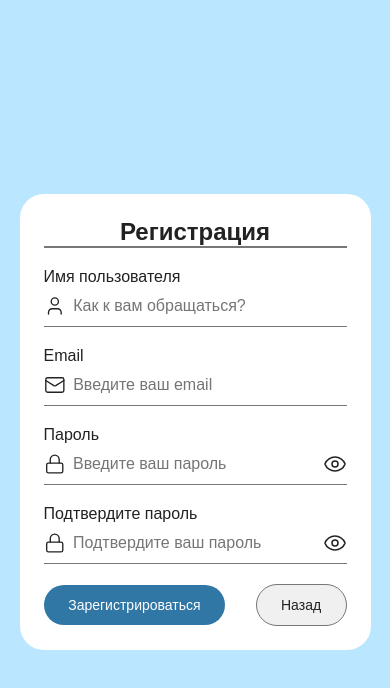
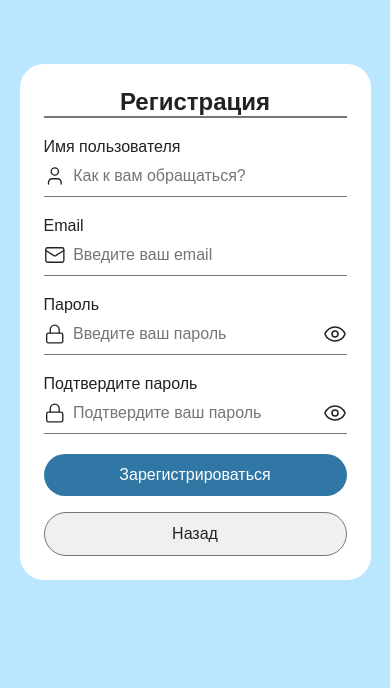
Before and after one commit to 4ex0ff/online-survey-service, a React app in the folder frontend/: page /register in a window 390 px wide. Shown: the top 688 px of the page. Built offline with nearby package versions, Linux system fonts and the light colour scheme; the HTML template or start-up script is replaced by a standard one.

Commit message:
Update 3.4

```diff
--- a/frontend/src/pages/LoginPage.css
+++ b/frontend/src/pages/LoginPage.css
@@ -152,6 +152,7 @@
     .login-page {
         overflow-y: auto;
         height: 100vh;
+        padding-bottom: 200px;
     }
 
     /* --- Фрейм --- */
@@ -184,7 +185,7 @@
         width: 100%;
         height: auto;
         padding: 12px;
-        font-size: 14px;
+        font-size: 16px;
     }
 
     /* --- Текст о регистрации --- */
--- a/frontend/src/pages/RegisterPage.css
+++ b/frontend/src/pages/RegisterPage.css
@@ -133,9 +133,10 @@
         width: 100%;
     }
 
-    .login-page {
+    .register-page {
         overflow-y: auto;
         height: 100vh;
+        padding-bottom: 200px;
     }
 
     /* --- Фрейм --- */
@@ -166,21 +167,24 @@
     /* --- Кнопки --- */
     .register-button-group {
         display: flex;
-        flex-direction: row;
+        flex-direction: column;
         align-items: center;
-        justify-content: space-between;
+        justify-content: center;
         width: 100%;
+        gap: 16px;
     }
 
     .register-button-primary {
+        width: 100%;
         height: auto;
         padding: 12px;
-        font-size: 14px;
+        font-size: 16px;
     }
 
     .register-button-secondary {
+        width: 100%;
         height: auto;
         padding: 12px;
-        font-size: 14px;
+        font-size: 16px;
     }
 }
```
